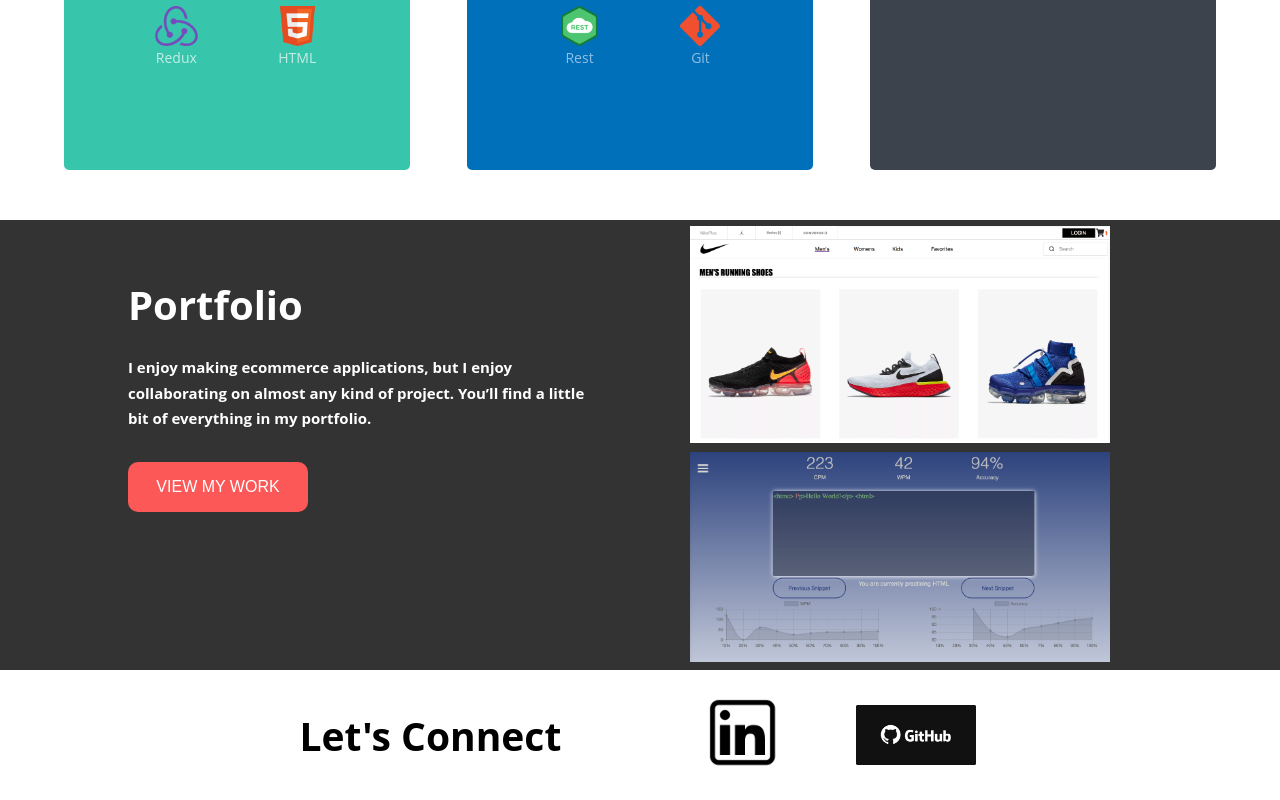
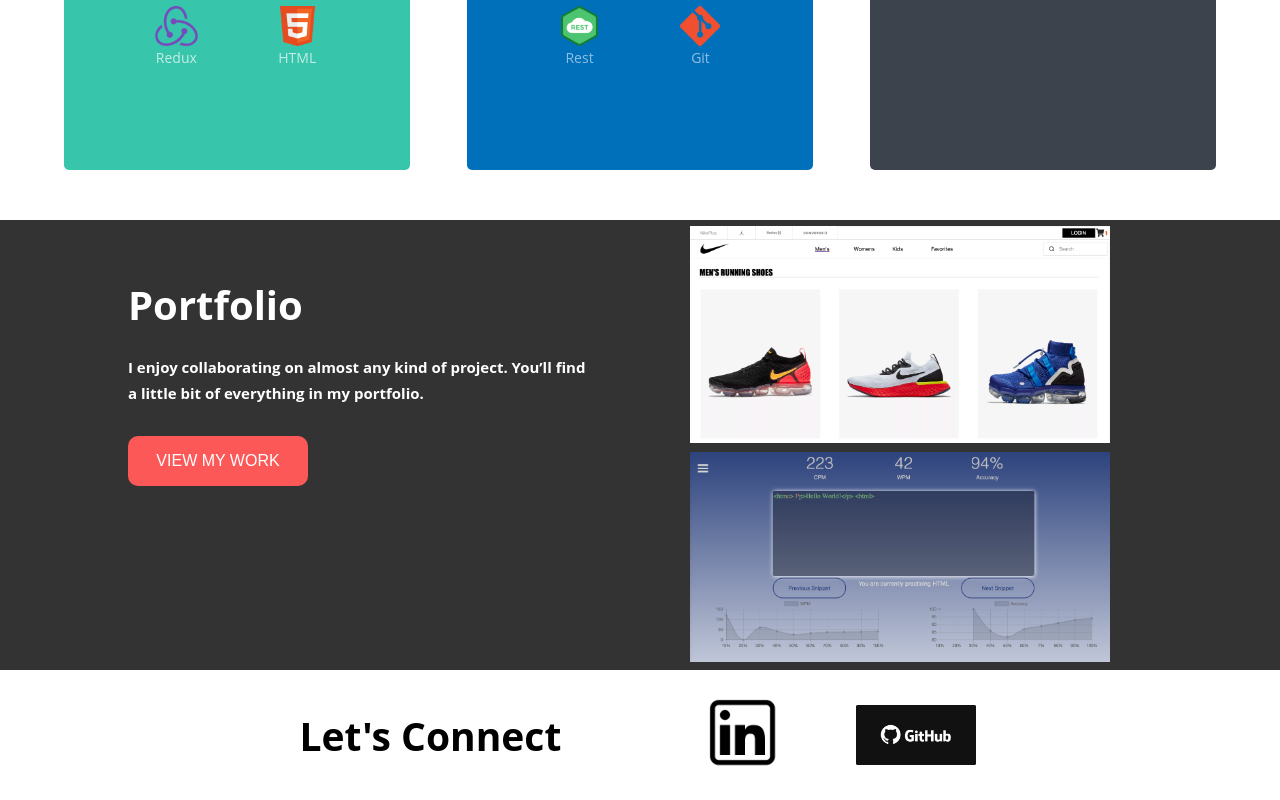
Before and after one commit to ETS-ReactNative4/portfolio-5, a React (Create React App) app: page /#/ in a window 1280 px wide. Shown: the part 950-1750 px from the top of the page. Built offline with nearby package versions, Linux system fonts and the light colour scheme.

Commit message:
updated picture and made hand hover over buttons

```diff
--- a/src/components/About/About.js
+++ b/src/components/About/About.js
@@ -1,6 +1,6 @@
 import React, {Component} from 'react'
 import './about.css'
-import russell from './russell.JPG'
+import russell from './russ.jpg'
 
 export default function About(props){
     return(
--- a/src/components/Footer/footer.css
+++ b/src/components/Footer/footer.css
@@ -40,6 +40,10 @@ footer{
     outline: none;
   }
 
+  #footer-container button:hover{
+    cursor: pointer;
+  }
+
   #footer-container button img{
     height: auto;
     width: auto;
--- a/src/components/Header/header.css
+++ b/src/components/Header/header.css
@@ -35,6 +35,7 @@
 
   #header-left button:hover{
     color: #FC5858;
+    cursor: pointer;
   }
 
   #header-right{
@@ -61,5 +62,6 @@
     border: none;
     outline: 0;
     color: #FC5858;
+    cursor: pointer;
     /* border-bottom: 2px solid #FC5858; */
   }
--- a/src/components/Home/Home.js
+++ b/src/components/Home/Home.js
@@ -173,7 +173,7 @@ export default function Home(props){
                     Portfolio
                   </div>
                   <div id="portfolio-body">
-                    <p>I enjoy making ecommerce applications, but I enjoy collaborating on
+                    <p>I enjoy collaborating on
                     almost any kind of project. You’ll find a little bit of everything in my portfolio.</p>
                   </div>
                   <div id="portfolio-button">
--- a/src/components/Home/home.css
+++ b/src/components/Home/home.css
@@ -49,6 +49,7 @@
   font-size: 20px;
   margin-top: 40px;
   border: none;
+  cursor: pointer;
 }
 
 
@@ -293,4 +294,5 @@
 #portfolio-button button:hover{
   background-color: #0070BB;
   color: white;
+  cursor: pointer;
 }
```
Also changed, not shown: src/components/About/russ.jpg (added).
